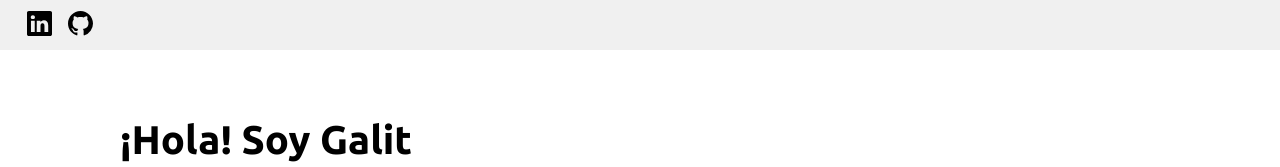
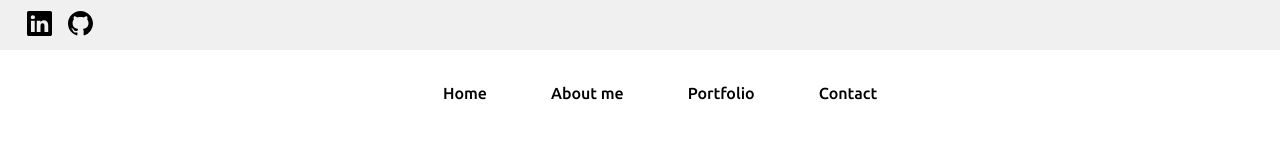
Before and after one commit to gbixio/portfolio-galit-bixio, a React (Vite) app: page / in a window 1280 px wide. Shown: the top 167 px of the page. Built offline with nearby package versions, Linux system fonts and the light colour scheme; some icons are missing.

Commit message:
nav bar query

```diff
--- a/src/components/atoms/menu/MenuStyle.tsx
+++ b/src/components/atoms/menu/MenuStyle.tsx
@@ -5,7 +5,7 @@ export const MenuStyle = styled.ul`
   align-items: center;
   justify-content: center;
   gap: 2rem;
-  width: 100vw;
+  width: 100%;
 
   li {
     margin: 0 auto;
@@ -40,7 +40,6 @@ export const MenuStyle = styled.ul`
   @media screen and (max-width: 768px) {
     display: flex;
     flex-direction: column;
-    justify-content: center;
     text-align: center;
   }
 `;
--- a/src/components/organism/hero/HeroStyle.tsx
+++ b/src/components/organism/hero/HeroStyle.tsx
@@ -2,10 +2,11 @@ import styled from "styled-components";
 
 export const HeroStyle = styled.section`
   display: flex;
-  height: 70%;
+  height: 80%;
+  width: 90vw;
   align-items: center;
   justify-content: center;
-  gap: 10rem;
+  gap: 3rem;
 
   @media screen and (max-width: 768px) {
     flex-direction: column;
@@ -13,8 +14,8 @@ export const HeroStyle = styled.section`
   }
 `;
 export const LeftContainer = styled.div`
-  width: 30vw;
-  height: 100%;
+  width: 40%;
+  height: 90%;
   margin: 1rem;
   justify-content: flex-end;
 
--- a/src/components/organism/navBar/NavBar.tsx
+++ b/src/components/organism/navBar/NavBar.tsx
@@ -11,7 +11,8 @@ function NavBar() {
       <TopNav />
       <NavStyle>
         <AiOutlineMenu onClick={hamburgerMenu} />
-        {isOpen && <Menu />}
+        {isOpen ||<Menu/>}
+
       </NavStyle>
     </>
   );
--- a/src/components/organism/navBar/NavStyle.tsx
+++ b/src/components/organism/navBar/NavStyle.tsx
@@ -1,17 +1,18 @@
 import styled from "styled-components";
 
-export const NavStyle = styled.ul`
+export const NavStyle = styled.section`
+display: flex;
+align-items: flex-end;
+flex-direction: column;
   svg {
+    margin: 1rem;
     width: 25px;
     height: 25px;
-    display: none;
   }
-  @media screen and (max-width: 768px) {
-    display: flex;
-    flex-direction: column;
+  @media screen and (min-width: 768px) {
 
     svg {
-      display: block;
+    display: none;
     }
   }
 `;
--- /dev/null
+++ b/src/components/pages/home/HomeStyle.tsx
@@ -0,0 +1,6 @@
+import styled from "styled-components";
+
+export const HomeStyle = styled.section`
+width: 100%;
+
+`
```
